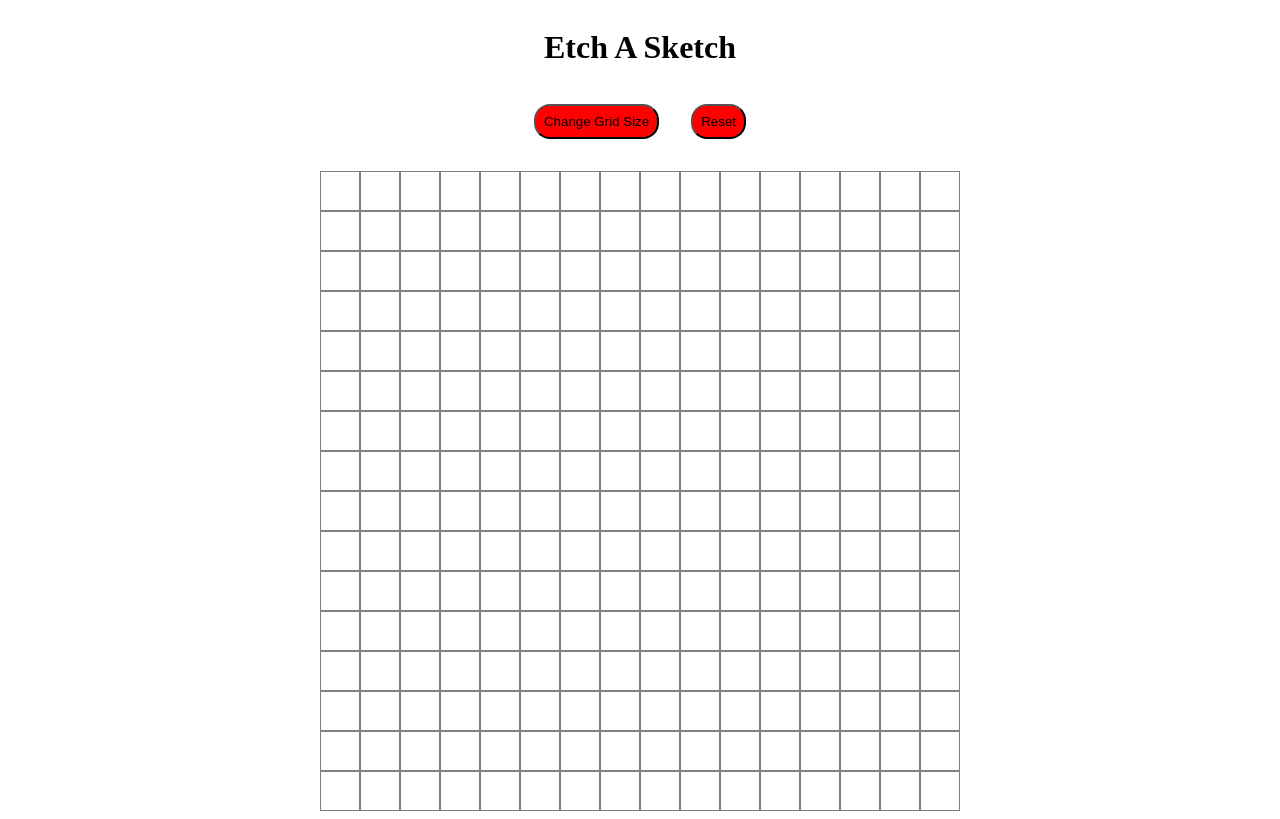
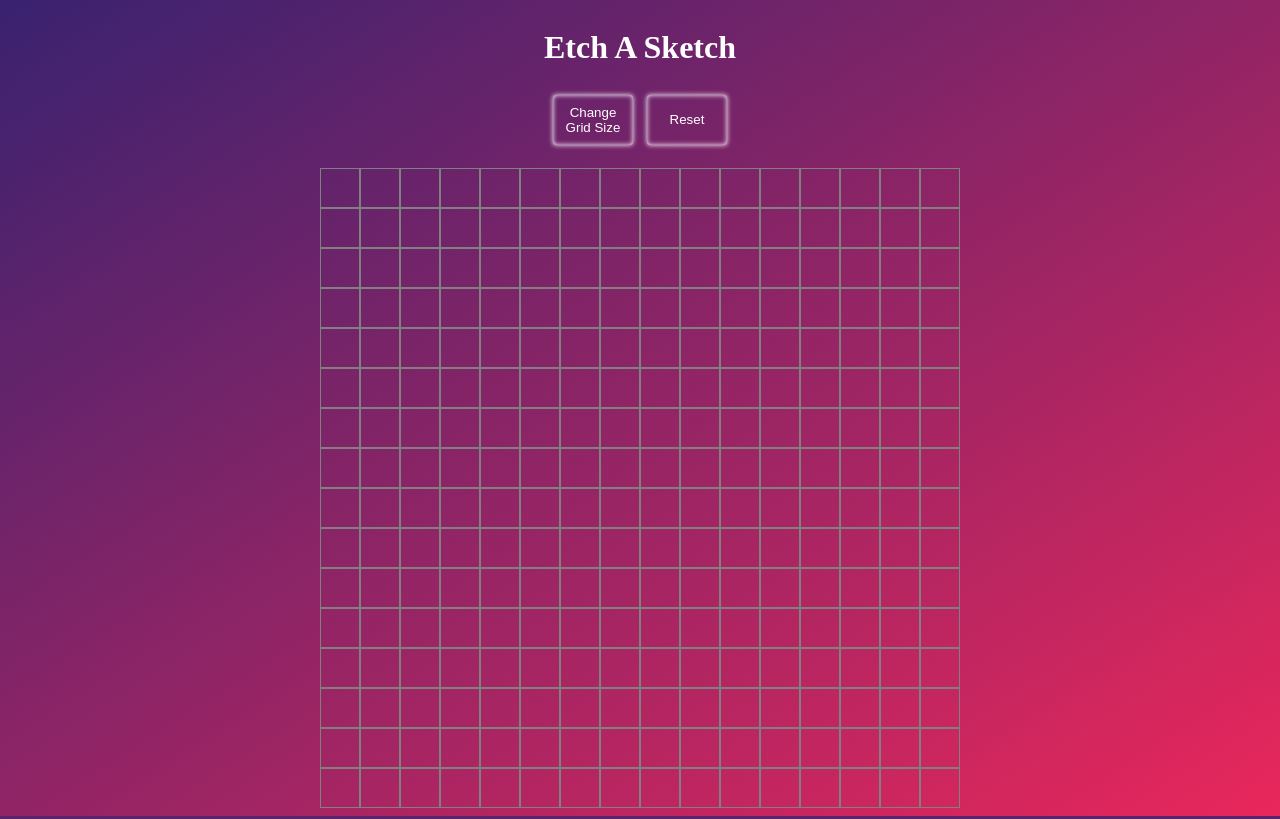
Before and after one commit to Sagnik1308/Etch-a-Sketch, a plain HTML site: page index.html in a window 1280 px wide. Both pictures are taken after a click on the button "Reset". Drawn offline with Linux system fonts and the light colour scheme.

Commit message:
Added css to the page and random rgb color to each cell

```diff
--- a/script.js
+++ b/script.js
@@ -15,9 +15,16 @@ function makeGrid(gridSize){
             cell.setAttribute('style',`width:${breadth}px;height:${breadth}px`);
         }
     }
+    let elements=document.getElementsByClassName('hover');
     let cells=document.querySelectorAll('.cell');
     cells.forEach(cell=>{
         cell.addEventListener('mouseover',()=>{
+            const randomBetween = (min, max) => min + Math.floor(Math.random() * (max - min + 1));
+            const r = randomBetween(0, 255);
+            const g = randomBetween(0, 255);
+            const b = randomBetween(0, 255);
+            const rgb = `rgb(${r},${g},${b})`;
+            cell.style.backgroundColor=rgb;
             cell.classList.add('hover');
         });
     });
@@ -31,12 +38,11 @@ btn1.addEventListener('click',()=>{
         container.removeChild(row);
     });
     makeGrid(gridSize);
-
 });
 const btn2=document.querySelector('.button2');
 btn2.addEventListener('click',()=>{
     let cells=document.querySelectorAll('.cell');
     cells.forEach(cell=>{
-        cell.classList.remove('hover');
+        cell.style.backgroundColor='transparent';
     });
 });
--- a/styles.css
+++ b/styles.css
@@ -10,7 +10,8 @@
     align-items: center;
 }
 .hover{
-    background-color: black;
+   filter:brightness(90%);
+
 }
 h1{
     text-align: center;
@@ -20,13 +21,20 @@ h1{
     margin-bottom: 16px;
 }
 button{
-    background-color: red;
-    border-radius: 16px;
-    padding:8px;
-    margin:16px;
+    margin: 7px;
+    padding: 10px;
+    width: 80px;
+    background-color: transparent;
+    color: #FFF;
+    border-radius: 3px;
+    box-shadow: 0 0 5px #fff, 0 0 5px #fff inset;
+    border:none;
 }
 body{
     display:flex;
     flex-direction: column;
     align-items: center;
+    background-color: #5A236C;
+    background-image: linear-gradient(to bottom right, #392270, #E9275B);
+    color: #FFF;
 }
```
